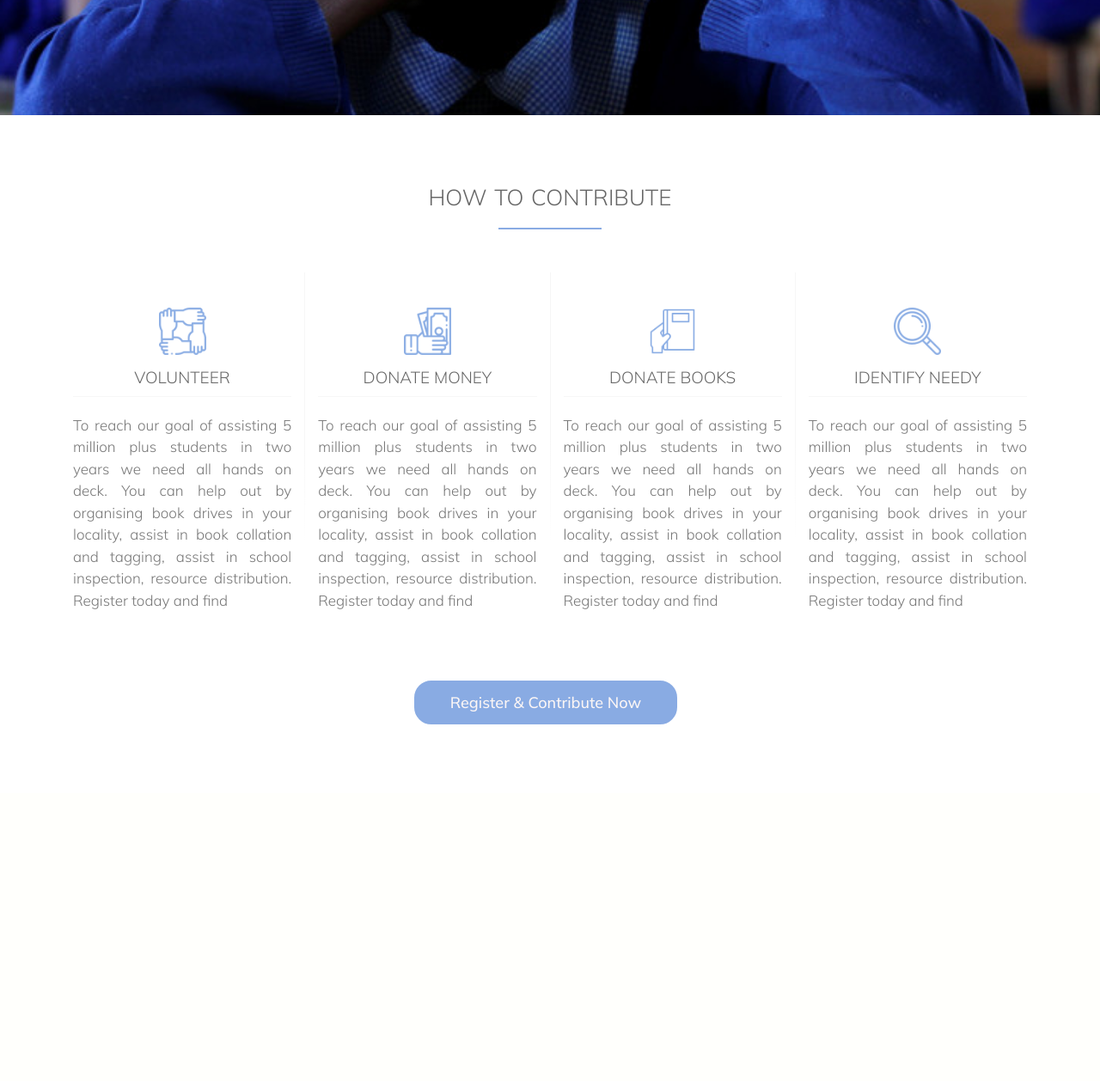
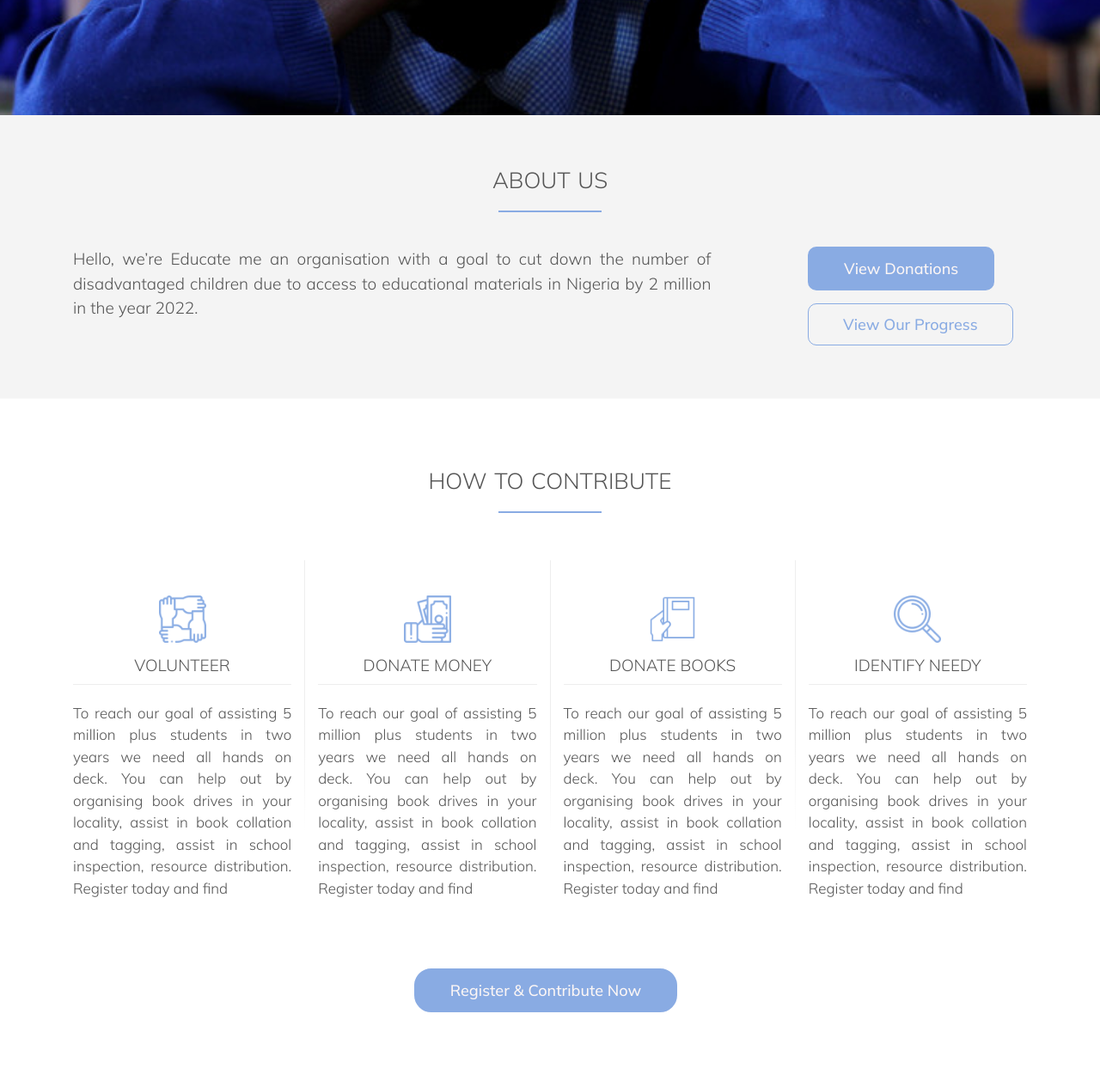
Before and after one commit to ajawu/educate-me, a Django app: page / in a window 1280 px wide. Shown: the part 635-1893 px from the top of the page at 86% size. Before the commit the page ends 1478 px from the top, so only its background shows below. Run offline with Django 3.2, Linux system fonts and the light colour scheme; some libraries are stand-ins or nearby versions.

Commit message:
completed contribute and about section

```diff
--- a/static/resources/css/index.css
+++ b/static/resources/css/index.css
@@ -7,7 +7,7 @@ html, body{
     font-family: 'Mulish', sans-serif;
     font-weight: 400;
     font-size: 20px;
-    color: #777;
+    color: #555;
 }
 
 section {
@@ -23,7 +23,7 @@ h2 {
 	margin-bottom: 40px;
     text-transform: uppercase;
     font-weight: 300;
-    color: #666;
+    color: #555;
 }
 
 h2:after {
@@ -79,7 +79,6 @@ header {
     background-size: cover;
 	background-position: left;
     background-repeat: no-repeat;
-	background-attachment: fixed;
     height: 100vh;
     max-height: 769px;
     min-height: 750px;
@@ -149,24 +148,15 @@ header {
 }
 
 /* ----------------------------------------------- */
-/* ---------------- ABOUT SECTION ---------------- */
+/* -------------- CONTRIBUTE SECTION ------------- */
 /* ----------------------------------------------- */
-.long-copy {
-	line-height: 1.5;
-	width: 80%;
-	margin-left: 10%; /* centers content using remainder 30% evenly */
-	margin-right: 10%;
-	text-align: center; /* Adjusts it nicely in the center*/
-	margin-bottom: 30px;
-}
-
 .contribute-card {
-    margin-top: 10px;
+    margin-top: 15px;
     padding: 40px 15px;
     border-width: 1px;
     border-style: solid;
     border-image:
-    linear-gradient(0deg, rgba(255,255,255,1) 33%, rgba(246,246,246,1) 60%) 1 100%;
+    linear-gradient(0deg, rgba(255,255,255,1) 33%, rgba(238,238,238,1) 60%) 1 100%;
     border-right: transparent;
 }
 
@@ -190,9 +180,9 @@ header {
     text-transform: uppercase;
     font-size: 95%;
     padding-bottom: 10px;
-    border-bottom: 1px solid #f7f7f7;
+    border-bottom: 1px solid #eee;
     margin-bottom: 20px;
-    color: #666;
+    color: #555;
 }
 
 .contribute-description {
@@ -201,3 +191,31 @@ header {
     font-weight: 300;
     margin-bottom: 35px;
 }
+
+/* ----------------------------------------------- */
+/* -------------- ABOUT SECTION ------------- */
+/* ----------------------------------------------- */
+
+#goal-section {
+    border-bottom: 1px solid #f7f7f7;
+    background-color: #f4f4f4;
+    padding: 60px 0 !important;
+}
+
+.about-button {
+    border-radius: 10px !important;
+}
+
+.about-button:last-child {
+    margin-top: 15px;
+}
+
+.long-copy {
+	line-height: 1.5;
+	/*margin-left: 10%;*/
+	margin-right: 10%;
+	margin-bottom: 30px;
+    font-weight: 300;
+    font-size: 95%;
+    text-align: justify;
+}
--- a/templates/pledge_donations/index.html
+++ b/templates/pledge_donations/index.html
@@ -54,13 +54,35 @@
                         qualitative education without reference to the use of qualitative textbooks
                         and other materials.
                     </p>
-                    <a href="#how-can-i-contribute" class="hero-button hero-button-full">How to Contribute</a>
+                    <a href="#contribute-section" class="hero-button hero-button-full">How to Contribute</a>
                     <a href="#" class="hero-button hero-button-ghost">Learn More</a>
                 </div>
             </div>
         </div>
     </div>
 </header>
+
+<section id="goal-section">
+    <div class="container">
+        <div class="row">
+            <div class="col">
+                <h2 class="section-title">About Us</h2>
+            </div>
+        </div>
+        <div class="row">
+            <div class="col-sm-9">
+                <p class="long-copy">
+                    Hello, we’re Educate me an organisation with a goal to cut down the number of disadvantaged
+                    children due to access to educational materials in Nigeria by 2 million in the year 2022.
+                </p>
+            </div>
+            <div class="col-sm-3">
+                <a href="#" class="hero-button hero-button-full about-button">View Donations</a>
+                <a href="#" class="hero-button hero-button-ghost about-button">View Our Progress</a>
+            </div>
+        </div>
+    </div>
+</section>
 
 <section id="contribute-section">
     <div class="container">
```
